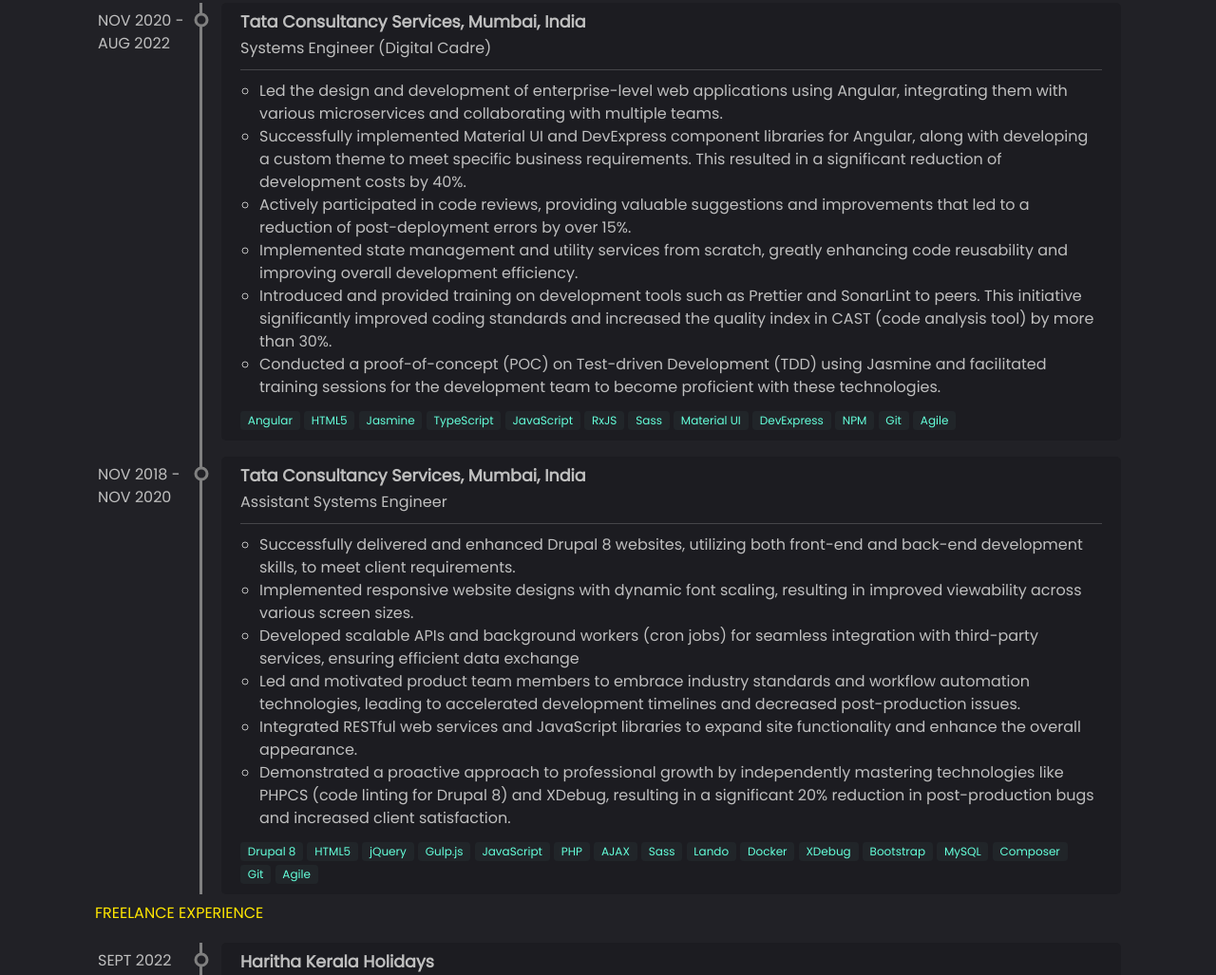
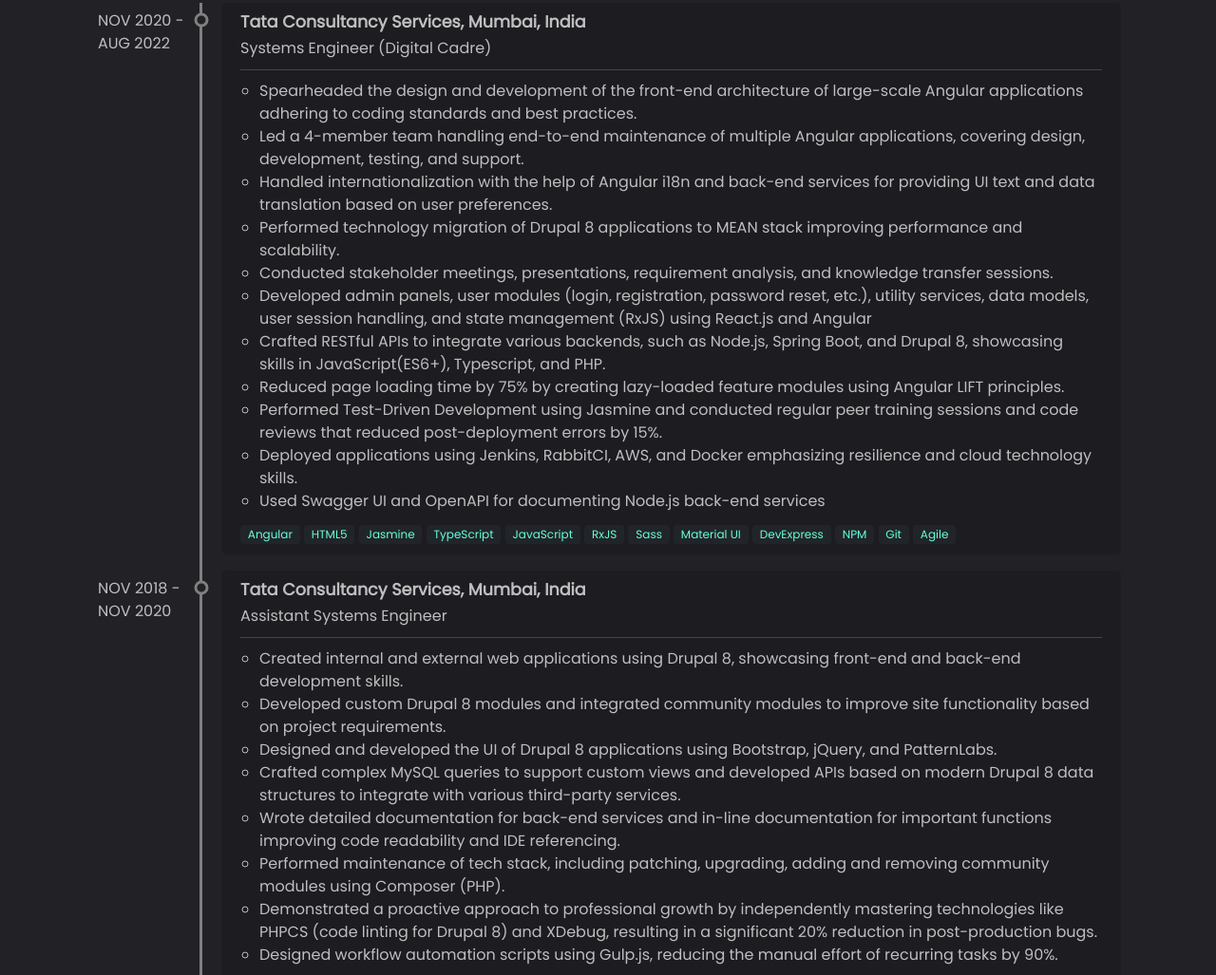
Before and after one commit to SidharthSreekumar/sidharthsreekumar-ts-vite, a website built with Vite: page index.html in a window 1280 px wide. Shown: the part 1550-2577 px from the top of the page at 95% size. Built offline with nearby package versions, Linux system fonts and the light colour scheme.

Commit message:
Updated resume file and modified experience

```diff
--- a/index.html
+++ b/index.html
@@ -29,11 +29,7 @@
       href="https://fonts.googleapis.com/css?family=Poppins|Open+Sans:400italic,700italic,400,700"
     />
     <title>Sidharth Sreekumar | Web Developer</title>
-    <link
-      rel="shortcut icon"
-      href="./img/logo-hexbg.png"
-      type="image/x-icon"
-    />
+    <link rel="shortcut icon" href="./img/logo-hexbg.png" type="image/x-icon" />
   </head>
   <body>
     <div id="app">
@@ -163,9 +159,7 @@
             <div class="ptf-card">
               <div
                 class="logo"
-                style="
-                  background-image: url(./img/logos/JavaScript-logo.webp);
-                "
+                style="background-image: url(./img/logos/JavaScript-logo.webp)"
               ></div>
               <div class="label">JavaScript</div>
             </div>
@@ -204,18 +198,14 @@
             <div class="ptf-card">
               <div
                 class="logo"
-                style="
-                  background-image: url(./img/logos/Node.js_logo.svg);
-                "
+                style="background-image: url(./img/logos/Node.js_logo.svg)"
               ></div>
               <div class="label">Node.js</div>
             </div>
             <div class="ptf-card">
               <div
                 class="logo"
-                style="
-                  background-image: url(./img/logos/logo-jquery.png);
-                "
+                style="background-image: url(./img/logos/logo-jquery.png)"
               ></div>
               <div class="label">jQuery</div>
             </div>
@@ -229,18 +219,14 @@
             <div class="ptf-card">
               <div
                 class="logo"
-                style="
-                  background-image: url(./img/logos/Bootstrap_logo.svg);
-                "
+                style="background-image: url(./img/logos/Bootstrap_logo.svg)"
               ></div>
               <div class="label">Bootstrap</div>
             </div>
             <div class="ptf-card">
               <div
                 class="logo"
-                style="
-                  background-image: url(./img/logos/Sass_Logo_Color.svg);
-                "
+                style="background-image: url(./img/logos/Sass_Logo_Color.svg)"
               ></div>
               <div class="label">Sass</div>
             </div>
@@ -272,9 +258,7 @@
             <div class="ptf-card">
               <div
                 class="logo"
-                style="
-                  background-image: url(./img/logos/Gulp.js_Logo.svg);
-                "
+                style="background-image: url(./img/logos/Gulp.js_Logo.svg)"
               ></div>
               <div class="label">Gulp.js</div>
             </div>
@@ -327,47 +311,62 @@
               <h3>Tata Consultancy Services, Mumbai, India</h3>
               <p class="role">Systems Engineer (Digital Cadre)</p>
               <p class="date-interval">
-                <time datetime="2020-11">NOV 2020</time> - <time
-                  datetime="2022-08"
-                  >AUG 2022</time
-                >
+                <time datetime="2020-11">NOV 2020</time> -
+                <time datetime="2022-08">AUG 2022</time>
               </p>
               <hr />
               <div>
                 <ul>
                   <li>
-                    Led the design and development of enterprise-level web
-                    applications using Angular, integrating them with various
-                    microservices and collaborating with multiple teams.
+                    Spearheaded the design and development of the front-end
+                    architecture of large-scale Angular applications adhering to
+                    coding standards and best practices.
                   </li>
                   <li>
-                    Successfully implemented Material UI and DevExpress
-                    component libraries for Angular, along with developing a
-                    custom theme to meet specific business requirements. This
-                    resulted in a significant reduction of development costs by
-                    40%.
+                    Led a 4-member team handling end-to-end maintenance of
+                    multiple Angular applications, covering design, development,
+                    testing, and support.
                   </li>
                   <li>
-                    Actively participated in code reviews, providing valuable
-                    suggestions and improvements that led to a reduction of
-                    post-deployment errors by over 15%.
+                    Handled internationalization with the help of Angular i18n
+                    and back-end services for providing UI text and data
+                    translation based on user preferences.
                   </li>
                   <li>
-                    Implemented state management and utility services from
-                    scratch, greatly enhancing code reusability and improving
-                    overall development efficiency.
+                    Performed technology migration of Drupal 8 applications to
+                    MEAN stack improving performance and scalability.
                   </li>
                   <li>
-                    Introduced and provided training on development tools such
-                    as Prettier and SonarLint to peers. This initiative
-                    significantly improved coding standards and increased the
-                    quality index in CAST (code analysis tool) by more than 30%.
+                    Conducted stakeholder meetings, presentations, requirement
+                    analysis, and knowledge transfer sessions.
                   </li>
                   <li>
-                    Conducted a proof-of-concept (POC) on Test-driven
-                    Development (TDD) using Jasmine and facilitated training
-                    sessions for the development team to become proficient with
-                    these technologies.
+                    Developed admin panels, user modules (login, registration,
+                    password reset, etc.), utility services, data models, user
+                    session handling, and state management (RxJS) using React.js
+                    and Angular
+                  </li>
+                  <li>
+                    Crafted RESTful APIs to integrate various backends, such as
+                    Node.js, Spring Boot, and Drupal 8, showcasing skills in
+                    JavaScript(ES6+), Typescript, and PHP.
+                  </li>
+                  <li>
+                    Reduced page loading time by 75% by creating lazy-loaded
+                    feature modules using Angular LIFT principles.
+                  </li>
+                  <li>
+                    Performed Test-Driven Development using Jasmine and
+                    conducted regular peer training sessions and code reviews
+                    that reduced post-deployment errors by 15%.
+                  </li>
+                  <li>
+                    Deployed applications using Jenkins, RabbitCI, AWS, and
+                    Docker emphasizing resilience and cloud technology skills.
+                  </li>
+                  <li>
+                    Used Swagger UI and OpenAPI for documenting Node.js back-end
+                    services
                   </li>
                 </ul>
               </div>
@@ -390,46 +389,49 @@
               <h3>Tata Consultancy Services, Mumbai, India</h3>
               <p class="role">Assistant Systems Engineer</p>
               <p class="date-interval">
-                <time datetime="2018-11">NOV 2018</time> - <time
-                  datetime="2020-11"
-                  >NOV 2020</time
-                >
+                <time datetime="2018-11">NOV 2018</time> -
+                <time datetime="2020-11">NOV 2020</time>
               </p>
               <hr />
               <div>
                 <ul>
                   <li>
-                    Successfully delivered and enhanced Drupal 8 websites,
-                    utilizing both front-end and back-end development skills, to
-                    meet client requirements.
+                    Created internal and external web applications using Drupal
+                    8, showcasing front-end and back-end development skills.
                   </li>
                   <li>
-                    Implemented responsive website designs with dynamic font
-                    scaling, resulting in improved viewability across various
-                    screen sizes.
+                    Developed custom Drupal 8 modules and integrated community
+                    modules to improve site functionality based on project
+                    requirements.
                   </li>
                   <li>
-                    Developed scalable APIs and background workers (cron jobs)
-                    for seamless integration with third-party services, ensuring
-                    efficient data exchange
+                    Designed and developed the UI of Drupal 8 applications using
+                    Bootstrap, jQuery, and PatternLabs.
                   </li>
                   <li>
-                    Led and motivated product team members to embrace industry
-                    standards and workflow automation technologies, leading to
-                    accelerated development timelines and decreased
-                    post-production issues.
+                    Crafted complex MySQL queries to support custom views and
+                    developed APIs based on modern Drupal 8 data structures to
+                    integrate with various third-party services.
                   </li>
                   <li>
-                    Integrated RESTful web services and JavaScript libraries to
-                    expand site functionality and enhance the overall
-                    appearance.
+                    Wrote detailed documentation for back-end services and
+                    in-line documentation for important functions improving code
+                    readability and IDE referencing.
+                  </li>
+                  <li>
+                    Performed maintenance of tech stack, including patching,
+                    upgrading, adding and removing community modules using
+                    Composer (PHP).
                   </li>
                   <li>
                     Demonstrated a proactive approach to professional growth by
                     independently mastering technologies like PHPCS (code
                     linting for Drupal 8) and XDebug, resulting in a significant
-                    20% reduction in post-production bugs and increased client
-                    satisfaction.
+                    20% reduction in post-production bugs.
+                  </li>
+                  <li>
+                    Designed workflow automation scripts using Gulp.js, reducing
+                    the manual effort of recurring tasks by 90%.
                   </li>
                 </ul>
               </div>
@@ -512,8 +514,8 @@
               <h3>Web Developer</h3>
               <span>
                 Email:
-                <a href="mailto:sidarth.sreekumar@gmail.com"
-                  >sidarth.sreekumar@gmail.com</a
+                <a href="mailto:sidharthsreekumar.dev@gmail.com"
+                  >sidharthsreekumar.dev@gmail.com</a
                 >
               </span>
               <div class="row-2 mt-4 socials">
@@ -594,6 +596,9 @@
       </footer>
     </div>
     <script type="module" src="/src/main.ts"></script>
-    <script defer src="https://cdn.jsdelivr.net/npm/bootstrap@5.3.2/dist/js/bootstrap.bundle.min.js"></script>
+    <script
+      defer
+      src="https://cdn.jsdelivr.net/npm/bootstrap@5.3.2/dist/js/bootstrap.bundle.min.js"
+    ></script>
   </body>
 </html>
```
Also changed, not shown: 1 other file.
